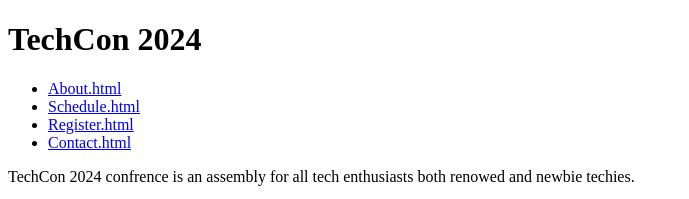
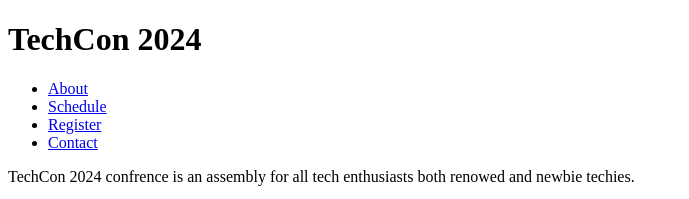
Before and after one commit to Chieri1/-TechCon-2024-, a plain HTML site: page techcon_website/index.html in a window 1280 px wide. Shown: the top 199 px of the page, without its empty margins (0-689 px from the left). Drawn offline with Linux system fonts and the light colour scheme.

Commit message:
add all modifications

```diff
--- a/techcon_website/index.html
+++ b/techcon_website/index.html
@@ -10,10 +10,10 @@
         <h1>TechCon 2024</h1>
         <nav>
             <ul>
-            <li><a href="/about">About.html</a></li>
-            <li><a href="/schedule">Schedule.html</a></li>
-            <li><a href="/register">Register.html</a></li>
-            <li><a href="/contact">Contact.html</a></li>
+            <li><a href="/about">About</a></li>
+            <li><a href="/schedule">Schedule</a></li>
+            <li><a href="/register">Register</a></li>
+            <li><a href="/contact">Contact</a></li>
             </ul>
         </nav>
     </header>
```
